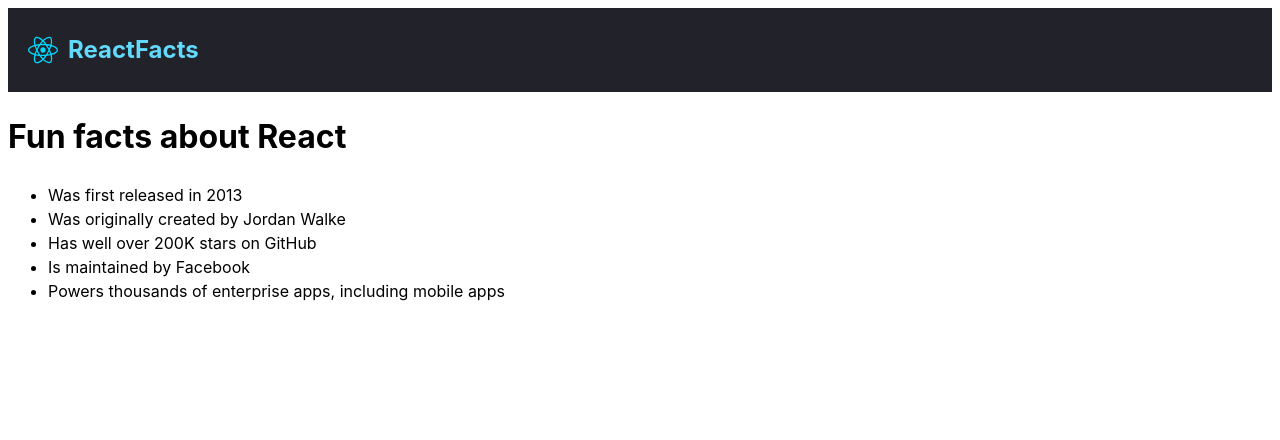
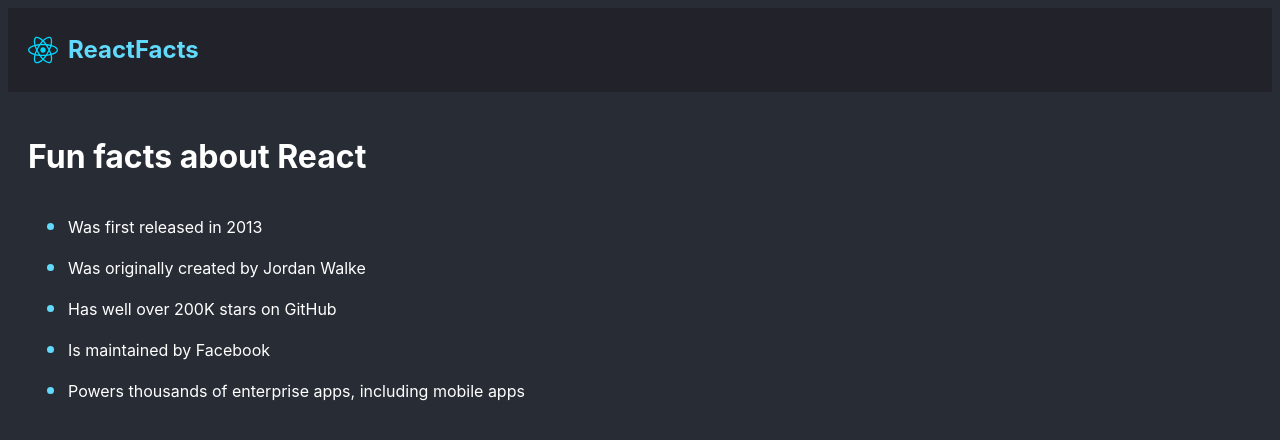
Before and after one commit to roirude/learn_react, a React app in the folder static-react/: page / in a window 1280 px wide. Shown: the top 440 px of the page. Built offline with nearby package versions, Linux system fonts and the light colour scheme; the HTML template or start-up script is replaced by a standard one.

Commit message:
Color and resize list bullet

```diff
--- a/static-react/src/index.css
+++ b/static-react/src/index.css
@@ -3,6 +3,8 @@
   line-height: 1.5;
   padding: 0;
   margin: 0;
+  color: white;
+  background-color: #282D35;
 }
 
 header {
@@ -25,3 +27,17 @@
   font-size: 24px;
   color: #61DAFB;
 }
+
+main {
+  padding: 20px;
+}
+
+ul li {
+  padding-block: 5px;
+}
+
+
+li::marker {
+  color: #61DAFB;
+  font-size: 1.4rem;
+}
```
